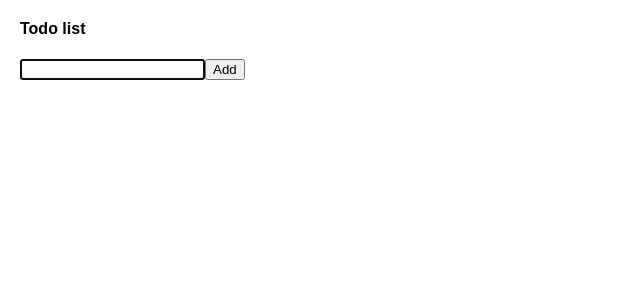
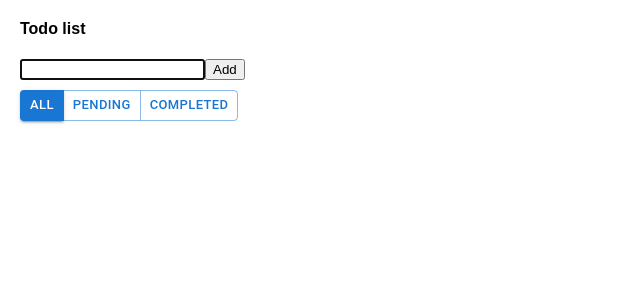
Before and after one commit to piyushdhamecha/weltec-react-3, a React (Create React App) app: page / in a window 1280 px wide. Shown: the top 300 px of the page, without its empty margins (0-640 px from the left). Built offline with nearby package versions, Linux system fonts and the light colour scheme.

Commit message:
learn useMemo

```diff
--- a/src/Todo/Todo.js
+++ b/src/Todo/Todo.js
@@ -1,13 +1,15 @@
-import { useEffect, useRef, useState } from "react";
+import { useEffect, useMemo, useRef, useState } from "react";
 
 import DeleteIcon from "@mui/icons-material/Delete";
-import { IconButton } from "@mui/material";
+import { Button, ButtonGroup, IconButton } from "@mui/material";
+import { StyledButtonWrapper } from "./Todo.styled";
 
 const Todo = () => {
   const inputRef = useRef();
   const [inputValue, setInputValue] = useState("");
   const [todoList, setTodoList] = useState([]);
-  console.log(todoList);
+  const [filterType, setFilterType] = useState("all");
+
   useEffect(() => {
     inputRef.current.focus();
   }, []);
@@ -55,7 +57,29 @@ const Todo = () => {
     setTodoList(newTodoList);
   };
 
-  console.log(todoList);
+  const onFilterClick = (type) => {
+    setFilterType(type);
+  };
+
+  console.log({todoList, filterType});
+
+  // 1st render return: [] memo:[]
+  // 2nd render return: memo
+  // 3rd render return: function() memo:function()
+  // 4th render return: memo
+  const filteredTodoList = useMemo(() => {
+    console.log('Filtered todo list function called')
+    if(filterType === "pending") {
+      return todoList.filter((item) => item.completed === false)
+    }
+
+    if(filterType === "completed") {
+      return todoList.filter((item) => item.completed === true)
+    }
+
+    return todoList
+  }, [todoList, filterType])
+
   return (
     <div>
       <h4>Todo list</h4>
@@ -69,10 +93,36 @@ const Todo = () => {
           <button type="submit">Add</button>
         </form>
       </div>
+      <StyledButtonWrapper>
+        <ButtonGroup
+          variant="outlined"
+          aria-label="outlined button group"
+          size="small"
+        >
+          <Button
+            variant={filterType === "all" ? "contained" : "outlined"}
+            onClick={() => onFilterClick("all")}
+          >
+            All
+          </Button>
+          <Button
+            variant={filterType === "pending" ? "contained" : "outlined"}
+            onClick={() => onFilterClick("pending")}
+          >
+            Pending
+          </Button>
+          <Button
+            variant={filterType === "completed" ? "contained" : "outlined"}
+            onClick={() => onFilterClick("completed")}
+          >
+            Completed
+          </Button>
+        </ButtonGroup>
+      </StyledButtonWrapper>
       <ul>
-        {todoList.map((item, index) => {
+        {filteredTodoList.map((item, index) => {
           return (
-            <li key={index}>
+            <li key={`${index}_${item.title}`}>
               <input
                 checked={item.completed}
                 type="checkbox"
--- /dev/null
+++ b/src/Todo/Todo.styled.js
@@ -0,0 +1,5 @@
+import styled from "styled-components";
+
+export const StyledButtonWrapper = styled.div`
+  margin: 10px 0;
+`
```
